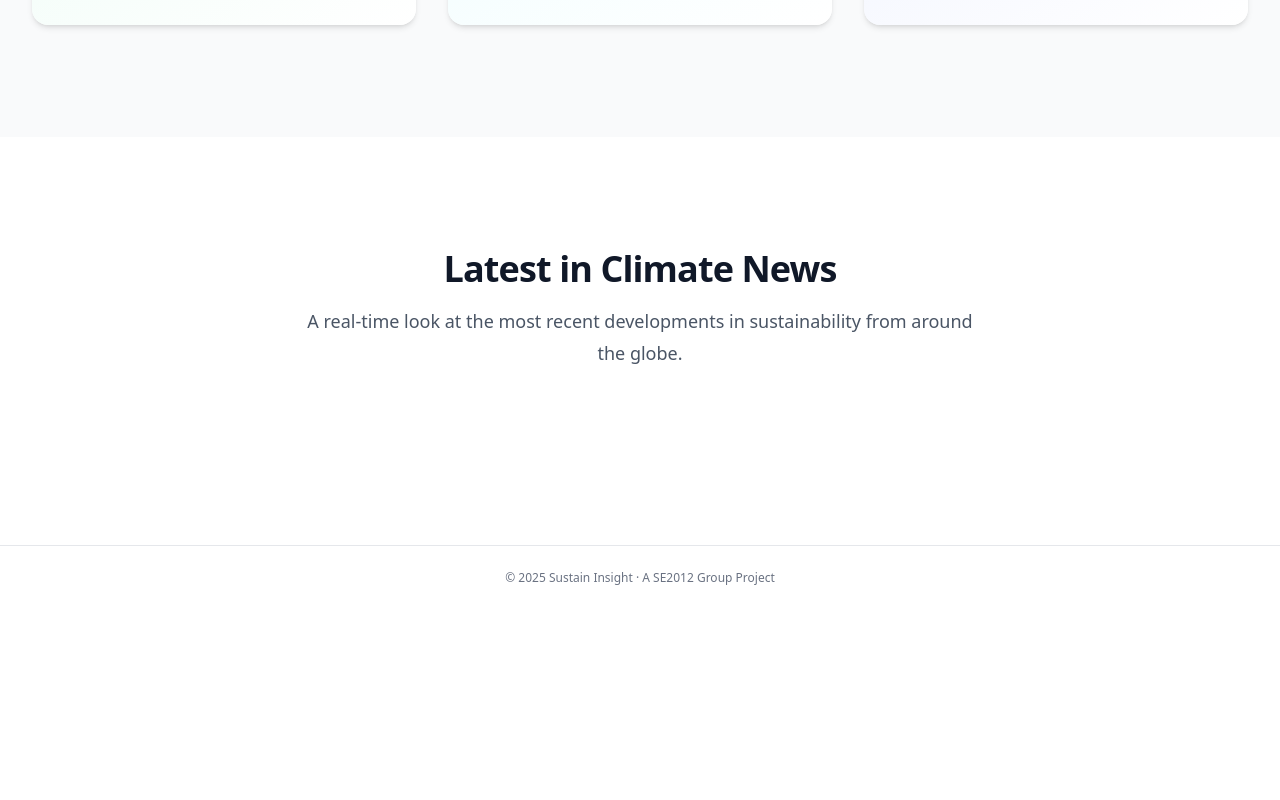
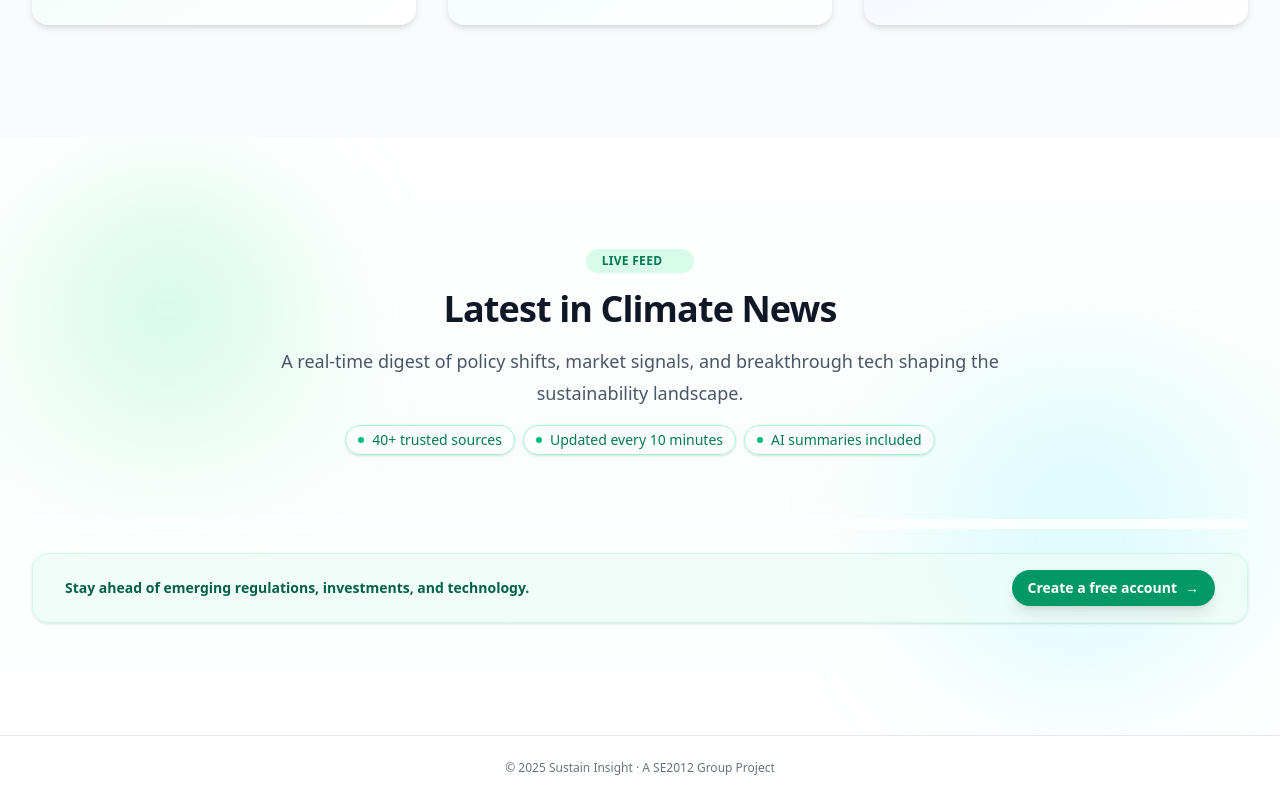
Before and after one commit to Nimsara-Jayarathna/Sustain-Insight---front-end, a React (Vite) app: page / in a window 1280 px wide. Shown: the part 1303-2103 px from the top of the page. Before the commit the page ends 1913 px from the top, so only its background shows below. Built offline with nearby package versions, Linux system fonts and the light colour scheme; no server answers.

Commit message:
landing page improvements

```diff
--- a/src/components/articles/ArticleCard.tsx
+++ b/src/components/articles/ArticleCard.tsx
@@ -112,12 +112,13 @@ const ArticleCard: React.FC<ArticleCardProps> = ({
 
 
   const allowActions = variant === "dashboard";
-  const isLanding = variant === 'landing';
+  const isLanding = variant === "landing";
 
-  const baseClasses = "group flex h-full flex-col overflow-hidden rounded-2xl border border-gray-200 bg-white transition-all duration-500 ease-out hover:-translate-y-1 hover:shadow-xl";
+  const baseClasses =
+    "group flex h-full flex-col overflow-hidden rounded-2xl transition-all duration-500 ease-out hover:-translate-y-1";
   const variantClasses = isLanding
-    ? "hover:shadow-2xl"
-    : "";
+    ? "border border-white/40 bg-white/90 shadow-[0_35px_60px_-30px_rgba(16,185,129,0.35)] backdrop-blur hover:border-emerald-200 hover:shadow-[0_45px_75px_-35px_rgba(16,185,129,0.45)]"
+    : "border border-gray-200 bg-white shadow-sm hover:shadow-xl";
   const cursorClass = disablePopup ? "cursor-default" : "cursor-pointer";
 
   return (
--- a/src/components/landing/LatestNewsSection.tsx
+++ b/src/components/landing/LatestNewsSection.tsx
@@ -6,14 +6,15 @@ type LatestNewsSectionProps = {
   articles: any[];
   isLoading: boolean;
   disablePopup?: boolean;
+  onRequireAuth?: () => void;
 };
 
 export default function LatestNewsSection({
   articles,
   isLoading,
   disablePopup = false,
+  onRequireAuth,
 }: LatestNewsSectionProps) {
-
   // We no longer need to separate the articles. The rotator handles the whole list.
   const featuredArticles = articles?.slice(0, 5); // Take the first 5 articles to feature
   const otherArticles = articles?.slice(5); // The rest can go in the grid
@@ -21,40 +22,73 @@ export default function LatestNewsSection({
   return (
     <section
       id="latest"
-      className="mx-auto max-w-7xl px-4 py-20 sm:px-6 sm:py-28 lg:px-8"
+      className="relative overflow-hidden bg-gradient-to-b from-white via-emerald-50/30 to-white"
     >
-      <div className="mb-12 text-center sm:mb-16">
+      <div className="pointer-events-none absolute -left-24 top-10 h-64 w-64 rounded-full bg-emerald-200/40 blur-3xl sm:left-10" />
+      <div className="pointer-events-none absolute -right-24 bottom-10 h-80 w-80 rounded-full bg-cyan-200/30 blur-3xl sm:right-10" />
+
+      <div className="relative mx-auto max-w-7xl px-4 py-20 sm:px-6 sm:py-28 lg:px-8">
+        <div className="mx-auto mb-12 flex max-w-3xl flex-col items-center gap-4 text-center sm:mb-16">
+          <span className="inline-flex items-center gap-2 rounded-full bg-emerald-100/80 px-4 py-1 text-xs font-semibold uppercase tracking-wide text-emerald-700">
+            Live Feed
+            <span className="inline-flex h-2 w-2 animate-ping rounded-full bg-emerald-500" />
+          </span>
           <h2 className="text-3xl font-bold tracking-tight text-gray-900 sm:text-4xl">
             Latest in Climate News
           </h2>
-        <p className="mt-4 text-lg leading-8 text-gray-600 max-w-2xl mx-auto">
-          A real-time look at the most recent developments in sustainability from around the globe.
+          <p className="text-lg leading-8 text-gray-600">
+            A real-time digest of policy shifts, market signals, and breakthrough tech shaping the sustainability landscape.
           </p>
+          <div className="flex flex-wrap justify-center gap-2 text-sm text-emerald-700">
+            {["40+ trusted sources", "Updated every 10 minutes", "AI summaries included"].map((chip) => (
+              <span
+                key={chip}
+                className="inline-flex items-center gap-2 rounded-full border border-emerald-200 bg-white/70 px-3 py-1 font-medium text-emerald-700 shadow-sm"
+              >
+                <span className="h-1.5 w-1.5 rounded-full bg-emerald-500" />
+                {chip}
+              </span>
+            ))}
+          </div>
         </div>
 
-      {/* ✅ 2. Use the new ArticleRotator and pass it the list of articles to feature */}
-      <div className="mt-10 sm:mt-12">
-        <ArticleRotator
-          articles={featuredArticles}
-          isLoading={isLoading}
-        />
+        <div className="relative">
+          <div className="rounded-[34px] border border-white/60 bg-white/80 p-1 shadow-[0_45px_80px_-40px_rgba(16,185,129,0.35)] backdrop-blur">
+            <ArticleRotator articles={featuredArticles} isLoading={isLoading} />
+          </div>
+          <div className="mt-6 flex flex-wrap items-center justify-between gap-4 rounded-2xl border border-emerald-100 bg-emerald-50/70 px-6 py-4 text-sm text-emerald-800 shadow-sm sm:px-8">
+            <span className="font-semibold">
+              Stay ahead of emerging regulations, investments, and technology.
+            </span>
+            <button
+              type="button"
+              onClick={() => onRequireAuth?.()}
+              className="inline-flex items-center gap-2 rounded-full bg-emerald-600 px-4 py-2 text-sm font-semibold text-white shadow-lg transition hover:-translate-y-0.5 hover:bg-emerald-700 hover:shadow-xl"
+            >
+              Create a free account
+              <span aria-hidden>→</span>
+            </button>
+          </div>
         </div>
 
-      {/* Conditionally render the grid for the "other" articles */}
         {!isLoading && otherArticles && otherArticles.length > 0 && (
           <>
-          <div className="mt-16 mb-10 text-center sm:mt-20 sm:mb-12">
+            <div className="mt-20 text-center sm:mt-24">
               <h3 className="text-2xl font-bold tracking-tight text-gray-900 sm:text-3xl">
                 More Recent Developments
               </h3>
             </div>
+            <div className="mt-12">
               <ArticleGrid
                 articles={otherArticles}
                 mode="grid"
+                variant="landing"
                 disablePopup={disablePopup}
               />
+            </div>
           </>
         )}
+      </div>
     </section>
   );
 }
--- a/src/pages/LandingPage.tsx
+++ b/src/pages/LandingPage.tsx
@@ -118,7 +118,12 @@ export default function LandingPage({ openForgotInitially = false }: LandingPage
     >
       <HeroSection onSignup={() => openModal("signup")} />
       <FeaturesSection />
-      <LatestNewsSection articles={articles} isLoading={isLoading} disablePopup />
+      <LatestNewsSection
+        articles={articles}
+        isLoading={isLoading}
+        disablePopup
+        onRequireAuth={() => openModal("signup")}
+      />
 
       {/* 🔹 Auth Modal */}
       <AuthModal
```
Also changed, not shown: src/components/articles/ArticleRotator.tsx (+49 -24 lines). Lines whose indentation alone changed are shown as unchanged.
